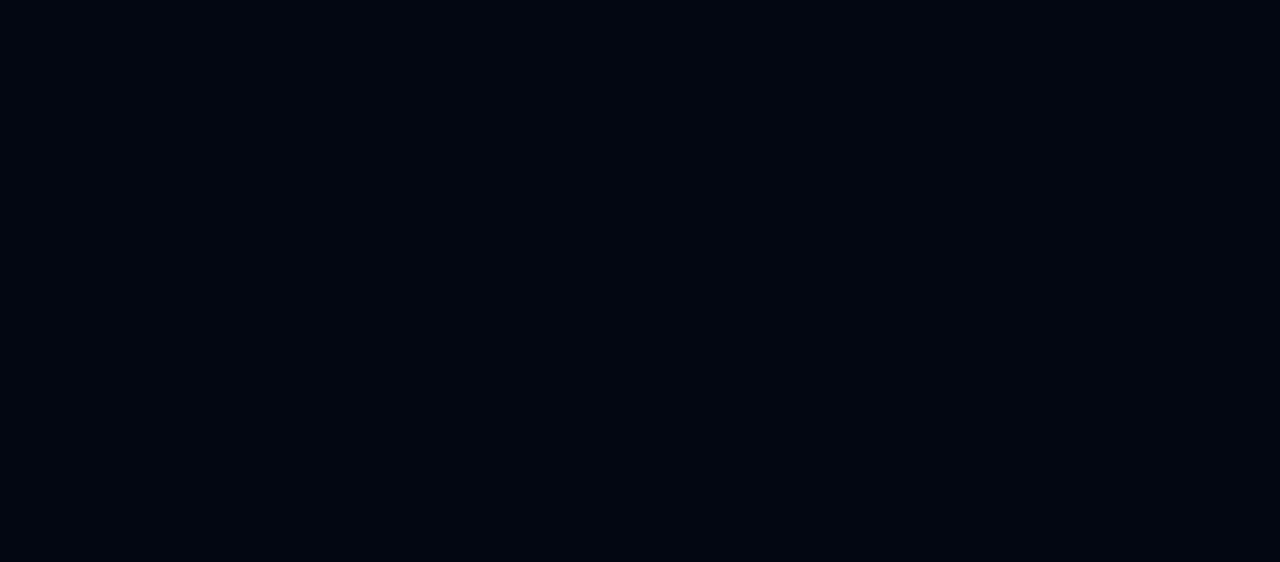
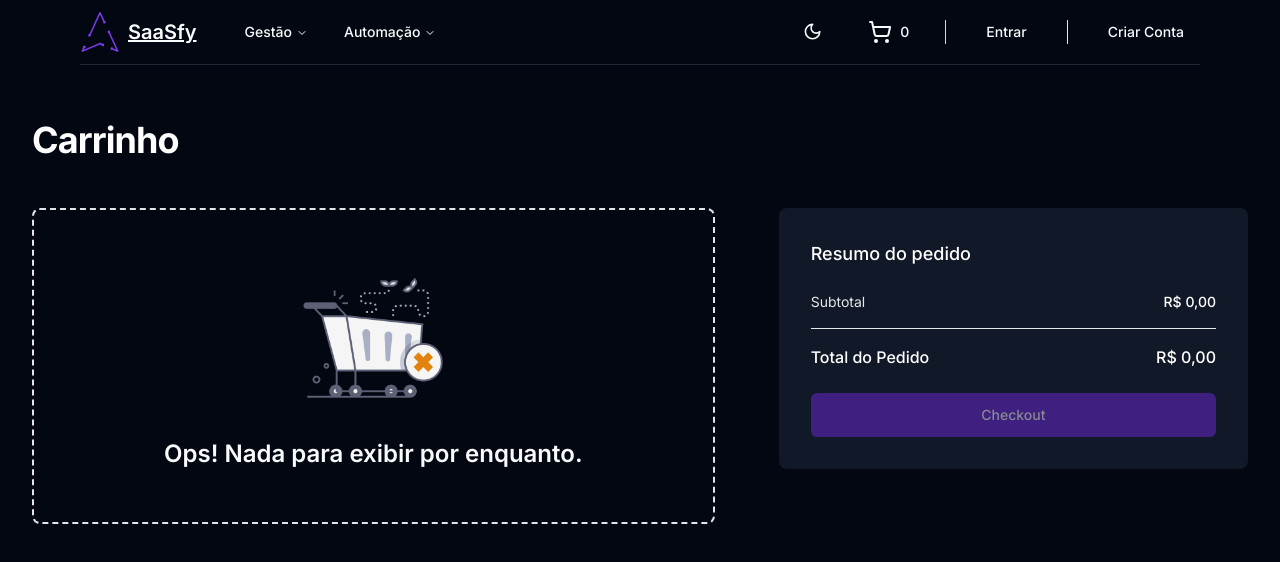
Before and after one commit to Seguidores-do-Pato/SaaSfy-f, a React (Vite) app: page /cart in a window 1280 px wide. Before the commit this address had no page. Shown: the top 562 px of the page. Built offline with nearby package versions, Linux system fonts and the light colour scheme.

Commit message:
feat/add checkout page

```diff
--- a/src/App.tsx
+++ b/src/App.tsx
@@ -9,6 +9,7 @@ import Profile from './pages/Profile';
 import Products from './pages/Products';
 import MyProducts from './pages/MyProducts';
 import Product from './pages/Product';
+import Checkout from './pages/Checkout';
 
 function App() {
     return (
@@ -23,6 +24,7 @@ function App() {
                 }
             >
                 <Route index element={<Home />} />
+                <Route path="/cart" element={<Checkout />} />
                 <Route path="/products" element={<Products />} />
                 <Route path="/products/:id" element={<Product />} />
                 <Route path="/profile" element={<PrivateRoutes />}>
--- /dev/null
+++ b/src/pages/Checkout.tsx
@@ -0,0 +1,143 @@
+import { Button } from '@/components/ui/button';
+import { useCart } from '@/hooks/useCart';
+import { cn, formatPrice } from '@/lib/utils';
+import { Check, Loader2, X } from 'lucide-react';
+import { useEffect, useState } from 'react';
+import { Link, useNavigate } from 'react-router-dom';
+
+const Page = () => {
+    const { items, removeItem } = useCart();
+
+    const [isLoading, setIsLoading] = useState<boolean>(false);
+
+    const router = useNavigate();
+
+    const productIds = items.map(({ product }) => product._id);
+
+    const [isMounted, setIsMounted] = useState<boolean>(false);
+    useEffect(() => {
+        setIsMounted(true);
+    }, []);
+
+    const cartTotal = items.reduce((total, { product }) => total + product.price, 0);
+
+    return (
+        <div className="bg-white dark:bg-background">
+            <div className="mx-auto max-w-2xl px-4 pb-24 pt-16 sm:px-6 lg:max-w-7xl lg:px-8">
+                <h1 className="text-3xl font-bold tracking-tight text-gray-900 dark:text-white sm:text-4xl">Carrinho</h1>
+
+                <div className="mt-12 lg:grid lg:grid-cols-12 lg:items-start lg:gap-x-12 xl:gap-x-16">
+                    <div
+                        className={cn('lg:col-span-7', {
+                            'rounded-lg border-2 border-dashed border-zinc-200 p-12': isMounted && items.length === 0
+                        })}
+                    >
+                        <h2 className="sr-only">Itens no seu carrinho</h2>
+
+                        {isMounted && items.length === 0 ? (
+                            <div className="flex h-full flex-col items-center justify-center space-y-1">
+                                <div aria-hidden="true" className="relative mb-4 h-40 w-40 text-muted-foreground">
+                                    <img src="/empty-cart.png" className="w-full h-full" loading="eager" alt="empty shopping cart hippo" />
+                                </div>
+                                <h3 className="font-semibold text-2xl">Ops! Nada para exibir por enquanto.</h3>
+                                <p className="text-muted-foreground text-center"></p>
+                            </div>
+                        ) : null}
+
+                        <ul
+                            className={cn({
+                                'divide-y divide-gray-200 border-b border-t border-gray-200 dark:border-gray-700': isMounted && items.length > 0
+                            })}
+                        >
+                            {isMounted &&
+                                items.map(({ product }) => {
+                                    return (
+                                        <li key={product._id} className="flex py-6 sm:py-10">
+                                            <div className="flex-shrink-0">
+                                                <div className="relative h-24 w-24">
+                                                    <img src="/software.png" alt={product.name} className="absolute object-cover" />
+                                                </div>
+                                            </div>
+
+                                            <div className="ml-4 flex flex-1 flex-col justify-between sm:ml-6">
+                                                <div className="relative pr-9 sm:grid sm:grid-cols-2 sm:gap-x-6 sm:pr-0">
+                                                    <div>
+                                                        <div className="flex justify-between">
+                                                            <h3 className="text-sm">
+                                                                <Link
+                                                                    to={`/products/${product._id}`}
+                                                                    className="font-medium text-gray-700 hover:text-gray-800 dark:text-zinc-200 hover:dark:text-zinc-400"
+                                                                >
+                                                                    {product.name}
+                                                                </Link>
+                                                            </h3>
+                                                        </div>
+
+                                                        <div className="mt-1 flex text-sm">
+                                                            <p className="text-muted-foreground">Category: {product.category}</p>
+                                                        </div>
+
+                                                        <p className="mt-1 text-sm font-medium text-gray-900 dark:text-white">
+                                                            {formatPrice(product.price)}
+                                                        </p>
+                                                    </div>
+
+                                                    <div className="mt-4 sm:mt-0 sm:pr-9 w-20">
+                                                        <div className="absolute right-0 top-0">
+                                                            <Button
+                                                                aria-label="remove product"
+                                                                onClick={() => removeItem(product._id)}
+                                                                size="sm"
+                                                                variant="destructive"
+                                                            >
+                                                                <X className="h-5 w-5" aria-hidden="true" />
+                                                            </Button>
+                                                        </div>
+                                                    </div>
+                                                </div>
+
+                                                <p className="mt-4 flex space-x-2 text-sm text-muted-foreground">
+                                                    <Check className="h-5 w-5 flex-shrink-0 text-primary" />
+
+                                                    <span>Atende aos critérios estabelecidos para a nossa excelência!</span>
+                                                </p>
+                                            </div>
+                                        </li>
+                                    );
+                                })}
+                        </ul>
+                    </div>
+
+                    <section className="mt-16 rounded-lg bg-gray-50 dark:bg-gray-900 px-4 py-6 sm:p-6 lg:col-span-5 lg:mt-0 lg:p-8">
+                        <h2 className="text-lg font-medium text-gray-900 dark:text-white">Resumo do pedido</h2>
+
+                        <div className="mt-6 space-y-4">
+                            <div className="flex items-center justify-between">
+                                <p className="text-sm text-gray-600 dark:text-gray-200">Subtotal</p>
+                                <p className="text-sm font-medium text-gray-900 dark:text-white">
+                                    {isMounted ? formatPrice(cartTotal) : <Loader2 className="h-4 w-4 animate-spin text-muted-foreground" />}
+                                </p>
+                            </div>
+
+                            <div className="flex items-center justify-between border-t border-gray-200 pt-4">
+                                <div className="text-base font-medium text-gray-900 dark:text-white">Total do Pedido</div>
+                                <div className="text-base font-medium text-gray-900 dark:text-white">
+                                    {isMounted ? formatPrice(cartTotal) : <Loader2 className="h-4 w-4 animate-spin text-muted-foreground" />}
+                                </div>
+                            </div>
+                        </div>
+
+                        <div className="mt-6">
+                            <Button disabled={items.length === 0 || isLoading} onClick={() => setIsLoading(true)} className="w-full" size="lg">
+                                {isLoading ? <Loader2 className="w-4 h-4 animate-spin mr-1.5" /> : null}
+                                Checkout
+                            </Button>
+                        </div>
+                    </section>
+                </div>
+            </div>
+        </div>
+    );
+};
+
+export default Page;
--- a/src/pages/Product.tsx
+++ b/src/pages/Product.tsx
@@ -72,7 +72,7 @@ const Product = () => {
                             </div>
 
                             <div className="mt-6 flex items-center">
-                                <Check aria-hidden="true" className="h-5 w-5 flex-shrink-0 text-green-500" />
+                                <Check aria-hidden="true" className="h-5 w-5 flex-shrink-0 text-primary" />
                                 <p className="ml-2 text-sm text-muted-foreground">Atende aos critérios estabelecidos para a nossa excelência!</p>
                             </div>
                         </section>
```
